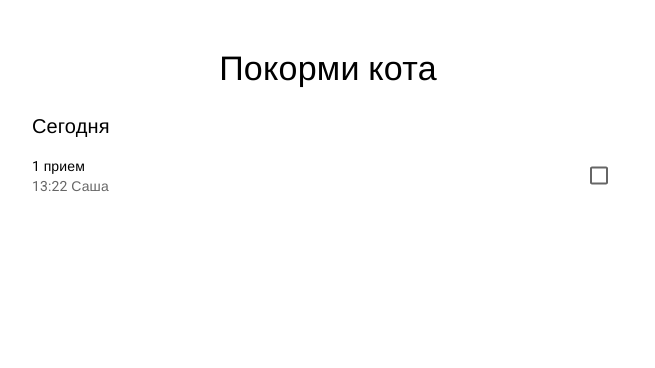
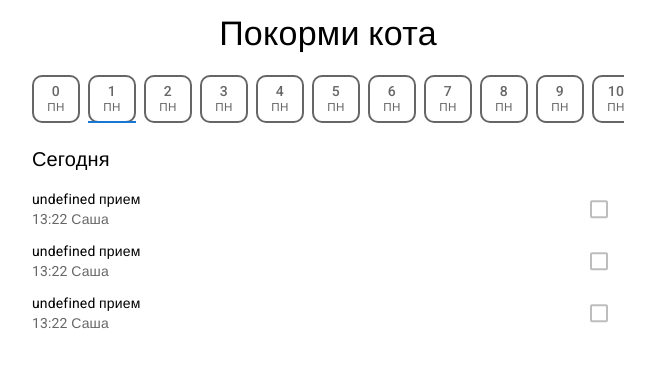
Before and after one commit to Alexandrjob/Feed_Him-front, a React (Create React App) app: page / in a window 1280 px wide. Shown: the top 368 px of the page, without its empty margins (312-967 px from the left). Built offline with nearby package versions, Linux system fonts and the light colour scheme; a web font is replaced by a local one.

Commit message:
Добавил логику - запрет на взаимодействие с чекбоксом не в текущий день - генерация блоков всех дней(без надписи дней недели)

```diff
--- a/src/components/TodoList.jsx
+++ b/src/components/TodoList.jsx
@@ -12,12 +12,52 @@ const list = {
     centered: "true"
 };
 
+//Для проверки
+const dietss = [
+    {
+        id: 'tl2zI5J3IbLwukybTEsIxXXb6',
+        Date: new Date(),
+        Status: 'true',
+    },
+    {
+        id: 'tl2zI5J3IbLwukybTEsIxXXb6',
+        Date: new Date(),
+        Status: 'true',
+    }
+]
+
 class TodoList extends React.Component {
+
+    constructor(props) {
+        super(props);
+        this.state = {
+            disabledItems: true,
+            currentDate: new Date(),
+        };
+
+        //Тестирую проверку
+        var date = new Date();
+        dietss[1].Date.setDate(date.getDate() + 1);
+
+        this.checkDisabledItems();
+    }
+
+    checkDisabledItems() {
+        if (this.state.currentDate.getFullYear() == dietss[1].Date.getFullYear() &&
+        this.state.currentDate.getMonth() == dietss[1].Date.getMonth() &&
+        this.state.currentDate.getDate() == dietss[1].Date.getDate()) {
+            //this.state.disabledItems = false;
+            this.setState({disabledItems: false});
+        }
+    }
+
     render() {
         return (
             <Box>
-                <List dense sx={ list }>
-                    <TodoItem value={1} />
+                <List dense sx={list}>
+                    <TodoItem itemNumber={1} disabled={this.state.disabledItems} />
+                    <TodoItem itemNumber={2} disabled={this.state.disabledItems} />
+                    <TodoItem itemNumber={3} disabled={this.state.disabledItems} />
                 </List>
             </Box>
         )
--- a/src/components/CastomTab.jsx
+++ b/src/components/calenarItem.jsx
@@ -12,12 +12,20 @@ const castomtab = {
     p:0,
   };
 
-class CastomTab extends React.Component {
+class CalenarItem extends React.Component {
+
+    constructor(props){
+        super(props);
+        this.state = {
+            day: props.day,
+        };
+    }
+
     render() {
         return (
             <Tab label={
             <div >
-                1<br />
+                {this.state.day}<br />
                 <span style={{ fontSize: "smaller" }}>ПН</span>
             </div>
             } sx={castomtab}/>
@@ -25,4 +33,4 @@ class CastomTab extends React.Component {
     }
 }
 
-export default CastomTab;
+export default CalenarItem;
--- a/src/components/calendar.jsx
+++ b/src/components/calendar.jsx
@@ -4,27 +4,49 @@ import {
     Tabs
 } from '@mui/material';
 
-import CastomTab from "./castomTab"
+import CalenarItem from "./calenarItem"
 
 class Calendar extends React.Component {
+    constructor(props) {
+        super(props);
+        this.state = {
+            targetItem: props.targetDay,
+            daysInMonth: new Date().daysInMonth(),
+            items: [],
+        };
+
+        this.generateItems();
+    }
+
+    generateItems() {
+        for (let i = 0; i < this.state.daysInMonth; i++) {
+            if(this.state.targetItem == i){
+                this.state.items[i] = <CalenarItem key={i} day={i} />;
+            }
+
+            this.state.items[i] = <CalenarItem key={i} day={i} />;
+            this.setState({});
+        }
+    }
+
     render() {
         return (
             <Box >
-                <Tabs
+                <Tabs value={1}
+                    disableUnderline={true}
                     variant="scrollable"
                     scrollButtons={false}
                     aria-label="scrollable prevent tabs example"
                     centered>
-                    <CastomTab/>
-                    <CastomTab/>
-                    <CastomTab/>
-                    <CastomTab/>
-                    <CastomTab/>
-                    <CastomTab/>
+                    {this.state.items}
                 </Tabs>
             </Box>
         )
     }
 }
 
+Date.prototype.daysInMonth = function () {
+    return 32 - new Date(this.getFullYear(), this.getMonth(), 32).getDate();
+};
+
 export default Calendar;
--- /dev/null
+++ b/src/components/todoCheckBox.jsx
@@ -0,0 +1,35 @@
+const React = require("react");
+import {
+    Checkbox
+} from '@mui/material';
+
+class TodoCheckBox extends React.Component {
+
+    constructor(props) {
+        super(props)
+        this.state = {
+            disabled: props.disabled,
+            checked: props.checked,
+            labelTextId: props.labelTextId
+        }
+    }
+
+    hanldeChangeCheckBox = e => {
+        this.setState({
+            checked: e.currentTarget.checked
+        })
+    }
+
+    render() {
+        return (
+            <Checkbox
+                edge="end"
+                inputProps={{ "aria-labelledby": this.state.labelTextId }}
+                disabled={this.state.disabled}
+                checked={this.state.checked}
+                onChange={this.hanldeChangeCheckBox} />
+        );
+    }
+}
+
+export default TodoCheckBox;
--- a/src/components/todoItem.jsx
+++ b/src/components/todoItem.jsx
@@ -1,32 +1,33 @@
 const React = require("react");
 import {
-    Checkbox,
     ListItem,
     ListItemText
 } from '@mui/material';
+import TodoCheckBox from './todoCheckBox';
 
 class TodoItem extends React.Component {
 
     constructor(props) {
         super(props)
         this.state = {
-            value: 0
+            itemNumber: props.value,
+            disabled: props.disabled
         }
     }
+
     render() {
-        const labelTextId = `checkbox-list-secondary-label-${this.state.value}`;
+        const labelTextId = `checkbox-list-secondary-label-${this.state.itemNumber}`;
+
         return (
             <ListItem
-                key={this.state.value}
+                key={this.state.itemNumber}
                 secondaryAction={
-                    <Checkbox
-                        edge="end"
-                        inputProps={{ "aria-labelledby": labelTextId }} />
+                    <TodoCheckBox disabled={this.state.disabled} checked={false} labelTextId={labelTextId}/>
                 }
                 disablePadding>
                 <ListItemText
                     id={labelTextId}
-                    primary={`${this.state.value + 1} прием`}
+                    primary={`${this.state.itemNumber} прием`}
                     secondary="13:22 Саша"
                 />
             </ListItem>
--- a/src/pages/main.jsx
+++ b/src/pages/main.jsx
@@ -21,8 +21,8 @@ function getWight() {
 
     var userAgentInfo = navigator.userAgent;
     var Agents = ["Android", "iPhone",
-                "SymbianOS", "Windows Phone",
-                "iPad", "iPod"];
+        "SymbianOS", "Windows Phone",
+        "iPad", "iPod"];
     var isPC = true;
 
     for (var i = 0; i < Agents.length; i++) {
@@ -32,18 +32,27 @@ function getWight() {
         }
     }
 
-    if(isPC){
-        return '50%';
+    if (isPC) {
+        return DESKTOP_SIZE;
     }
-    return '100%';
+    return MOBILE_SIZE;
 }
 
 class Main extends React.Component {
+
+    constructor(props) {
+        super(props);
+        this.state = {
+            currentDate: new Date(),
+            targetItemDay: new Date().getDate()
+        };
+    }
+
     render() {
         return (
             <Container sx={container}>
                 <Typography sx={{ marginBottom: '20', textAlign: 'center' }} variant="h4">Покорми кота</Typography>
-                {/* <Calendar /> */}
+                {<Calendar targetDay={this.state.targetItemDay} />}
                 <Typography sx={{ marginTop: '20' }} variant="h6">Сегодня</Typography>
                 <TodoList />
             </Container >
```
